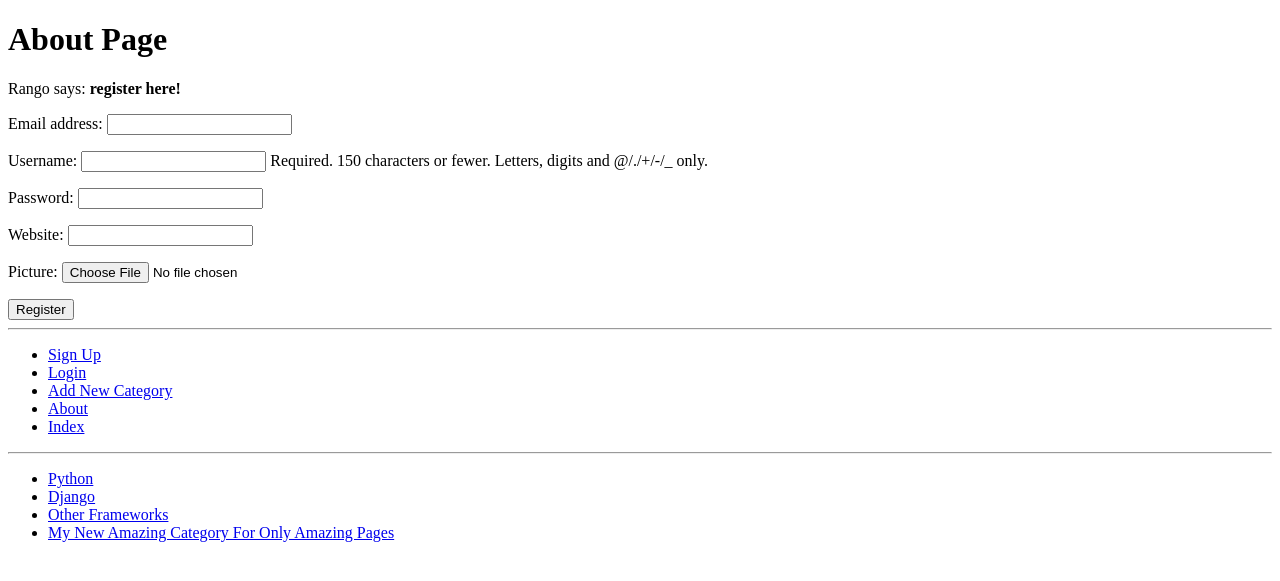
After one commit to DevdudeSami/Rango, a Django app: page /rango/register/ in a window 1280 px wide. The commit adds this page. Shown: the top 581 px of the page. Run offline with Django 3.2, Linux system fonts and the light colour scheme; data comes from the database, SQL or seed files in the repository; both versions use the stored data as it was after the commit.

Commit message:
after chapter 9

```diff
--- a/rango/templates/rango/base.html
+++ b/rango/templates/rango/base.html
@@ -21,6 +21,13 @@
 
         <div>
             <ul>
+                {% if user.is_authenticated %}
+                    <li><a href="{% url 'rango:restricted' %}">Restricted Page</a></li>
+                    <li><a href="{% url 'rango:logout' %}">Logout</a></li>
+                {% else %}
+                    <li><a href="{% url 'rango:register' %}">Sign Up</a></li>
+                    <li><a href="{% url 'rango:login' %}">Login</a></li>
+                {% endif %}
                 <li><a href="{% url 'rango:add_category' %}">Add New Category</a></li>
                 <li><a href="{% url 'rango:about' %}">About</a></li>
                 <li><a href="{% url 'rango:index' %}">Index</a></li>
--- /dev/null
+++ b/rango/templates/rango/register.html
@@ -0,0 +1,26 @@
+{% extends 'rango/base.html' %}
+{% load static %}
+
+{% block title_block %}
+    Register
+{% endblock %}
+
+{% block body_block %}
+    <h1>About Page</h1>
+    {% if registered %}
+        Rango says: <b>thank you for registering!</b>
+        <a href="{% url 'rango:index' %}">Return to the homepage.</a><br />
+    {% else %}
+        Rango says: <b>register here!</b><br />
+        <form id="user_form" method="post" action="{% url 'rango:register' %}" enctype="multipart/form-data">
+
+            {% csrf_token %}
+
+            <!-- Display the forms -->
+            {{ user_form.as_p }}
+            {{ profile_form.as_p }}
+
+            <input type="submit" name="submit" value="Register" />
+        </form>
+    {% endif %}
+{% endblock %}
--- a/rango/urls.py
+++ b/rango/urls.py
@@ -9,4 +9,8 @@ urlpatterns = [
     url(r'^category/(?P<category_name_slug>[\w\-]+)/add_page/$', views.add_page, name='add_page'),
     url(r'^category/(?P<category_name_slug>[\w\-]+)/$',
         views.show_category, name='show_category'),
+    url(r'^register/$', views.register, name='register'),
+    url(r'^login/$', views.user_login, name='login'),
+    url(r'^restricted/$', views.restricted, name='restricted'),
+    url(r'^logout/$', views.user_logout, name='logout'),
 ]
--- a/rango/views.py
+++ b/rango/views.py
@@ -1,7 +1,10 @@
 from django.shortcuts import render
-from django.http import HttpResponse
+from django.http import HttpResponse, HttpResponseRedirect
 from rango.models import Category, Page
 from rango.forms import CategoryForm, PageForm, UserForm, UserProfileForm
+from django.core.urlresolvers import reverse
+from django.contrib.auth import authenticate, login, logout
+from django.contrib.auth.decorators import login_required
 
 def index(request):
     category_list = Category.objects.order_by('-likes')[:5]
@@ -45,6 +48,7 @@ def show_category(request, category_name_slug):
     # Go render the response and return it to the client.
     return render(request, 'rango/category.html', context_dict)
 
+@login_required
 def add_category(request):
     form = CategoryForm()
 
@@ -70,6 +74,7 @@ def add_category(request):
     # Render the form with error messages (if any).
     return render(request, 'rango/add_category.html', {'form': form})
 
+@login_required
 def add_page(request, category_name_slug):
     try:
         category = Category.objects.get(slug=category_name_slug)
@@ -139,4 +144,54 @@ def register(request):
         profile_form = UserProfileForm()
 
     # Render the template depending on the context.
-    return render(request, 'log/signup.html', {'user_form': user_form, 'profile_form': profile_form, 'registered': registered})
+    return render(request, 'rango/register.html', {'user_form': user_form, 'profile_form': profile_form, 'registered': registered})
+
+def user_login(request):
+    # If the request is a HTTP POST, try to pull out the relevant information.
+    if request.method == 'POST':
+        # Gather the username and password provided by the user.
+        # This information is obtained from the login form.
+        username = request.POST['username']
+        password = request.POST['password']
+
+        # Use Django's machinery to attempt to see if the username/password
+        # combination is valid - a User object is returned if it is.
+        user = authenticate(username=username, password=password)
+
+        # If we have a User object, the details are correct.
+        # If None (Python's way of representing the absence of a value), no user
+        # with matching credentials was found.
+        if user:
+            # Is the account active? It could have been disabled.
+            if user.is_active:
+                # If the account is valid and active, we can log the user in.
+                # We'll send the user back to the homepage.
+                login(request, user)
+                return HttpResponseRedirect(reverse('rango:index'))
+            else:
+                # An inactive account was used - no logging in!
+                return render(request, 'rango/login.html', {'error_message': "Your Rango account is disabled."})
+        else:
+            # Bad login details were provided. So we can't log the user in.
+            print("Invalid login details: {0}, {1}".format(username, password))
+            return render(request, 'rango/login.html', {'error_message': "Sorry. You have entered an incorrect username or password. Please try again."})
+
+    # The request is not a HTTP POST, so display the login form.
+    # This scenario would most likely be a HTTP GET.
+    else:
+        # No context variables to pass to the template system, hence the
+        # blank dictionary object...
+        return render(request, 'rango/login.html', {})
+
+# Use the login_required() decorator to ensure only those logged in can access the view.
+@login_required
+def user_logout(request):
+    # Since we know the user is logged in, we can now just log them out.
+    logout(request)
+
+    # Take the user back to the homepage.
+    return HttpResponseRedirect(reverse('rango:index'))
+
+@login_required
+def restricted(request):
+    return render(request, 'rango/restricted.html', {})
--- a/tango_with_django_project/settings.py
+++ b/tango_with_django_project/settings.py
@@ -131,3 +131,5 @@ MEDIA_DIR = os.path.join(BASE_DIR, 'media')
 
 MEDIA_URL = '/media/'
 MEDIA_ROOT = MEDIA_DIR
+
+LOGIN_URL = '/rango/login/'
```
Also changed, not shown: rango/templates/rango/index.html (+7 -1 lines), rango/templates/rango/login.html (added, +25 -0 lines), rango/templates/rango/restricted.html (added, +9 -0 lines), db.sqlite3, rango/migrations/0005_userprofile.py (added).
